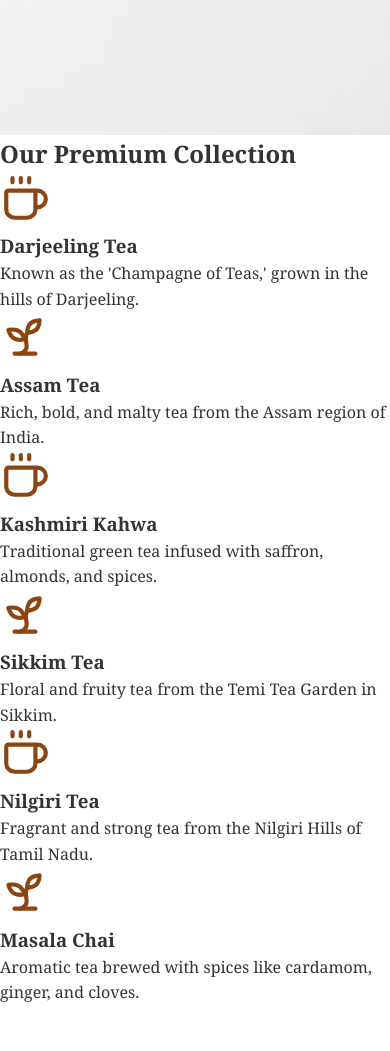
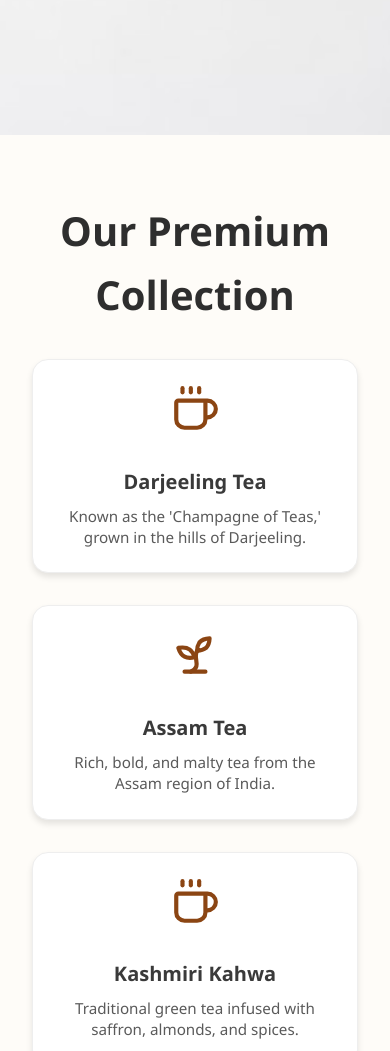
Before and after one commit to bhabinbudujapun/Cohort-HTML-CSS, a website: page CSS-Landing-Page-Challenge/landing-page-3/index.html in a window 390 px wide. Shown: the part 780-1831 px from the top of the page. Before the commit the page ends 1786 px from the top, so only its background shows below. Drawn offline with Linux system fonts and the light colour scheme.

Commit message:
style: add style on premium collection section with responsive handle

```diff
--- a/CSS-Landing-Page-Challenge/landing-page-3/challenge.css
+++ b/CSS-Landing-Page-Challenge/landing-page-3/challenge.css
@@ -16,7 +16,8 @@ body {
   justify-content: space-between;
   align-items: center;
   padding: 10px 30px;
-  background-color: #fff; /* or your desired header background */
+  background-color: #fff;
+  /* or your desired header background */
 }
 
 .logo {
@@ -86,25 +87,70 @@ body {
 }
 
 .tea-collection {
-  /* Define tea collection section styles here */
+  padding: 4rem 2rem;
+  background-color: #fefcf8;
+  text-align: center;
+  font-family: 'Segoe UI', sans-serif;
 }
 
 .tea-collection h2 {
-  /* Define styles for h2 in tea collection here */
+  font-size: 2.5rem;
+  margin-bottom: 2rem;
+  color: #2e2e2e;
 }
 
 .tea-cards {
-  /* Define tea cards container styles here */
+  display: flex;
+  flex-wrap: wrap;
+  justify-content: center;
+  gap: 2rem;
+  max-width: 1200px;
+  margin: 0 auto;
 }
 
 .tea-card {
-  /* Define styles for each tea card here */
+  flex: 1 1 calc(33.333% - 2rem);
+  background-color: white;
+  border: 1px solid #eee;
+  border-radius: 1rem;
+  padding: 1.5rem;
+  box-shadow: 0 4px 6px rgba(0, 0, 0, 0.1);
+  transition: transform 0.2s ease, box-shadow 0.2s ease;
+  box-sizing: border-box;
+  max-width: 360px;
+}
+
+.tea-card:hover {
+  transform: translateY(-5px);
+  box-shadow: 0 8px 16px rgba(0, 0, 0, 0.15);
+}
+
+.tea-card img {
+  margin-bottom: 1rem;
 }
 
 .tea-card h3 {
-  /* Define styles for tea card headings here */
+  font-size: 1.25rem;
+  margin: 0.5rem 0;
+  color: #3a3a3a;
 }
 
 .tea-card p {
-  /* Define styles for tea card paragraph text here */
+  font-size: 0.95rem;
+  color: #5a5a5a;
+  line-height: 1.4;
 }
+
+@media (max-width: 992px) {
+  .tea-card {
+    flex: 1 1 calc(50% - 2rem);
+    /* 2 cards per row on tablets */
+  }
+}
+
+@media (max-width: 600px) {
+  .tea-card {
+    flex: 1 1 100%;
+    /* 1 card per row on mobile */
+  }
+}
```
